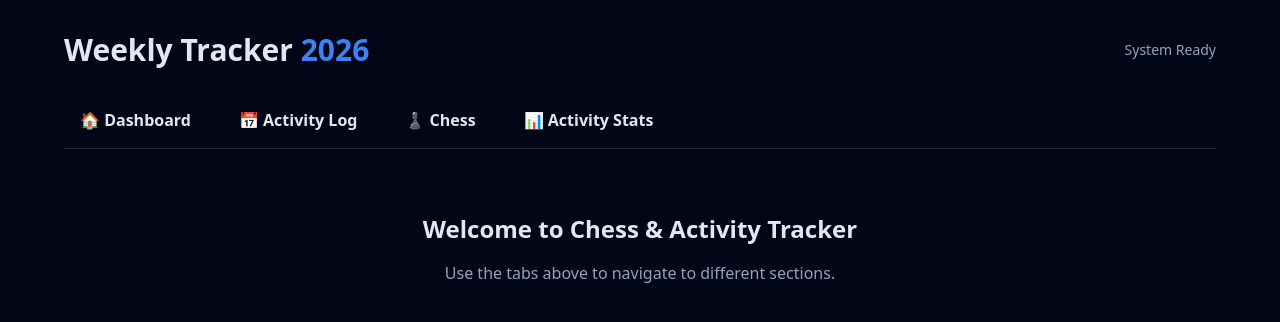
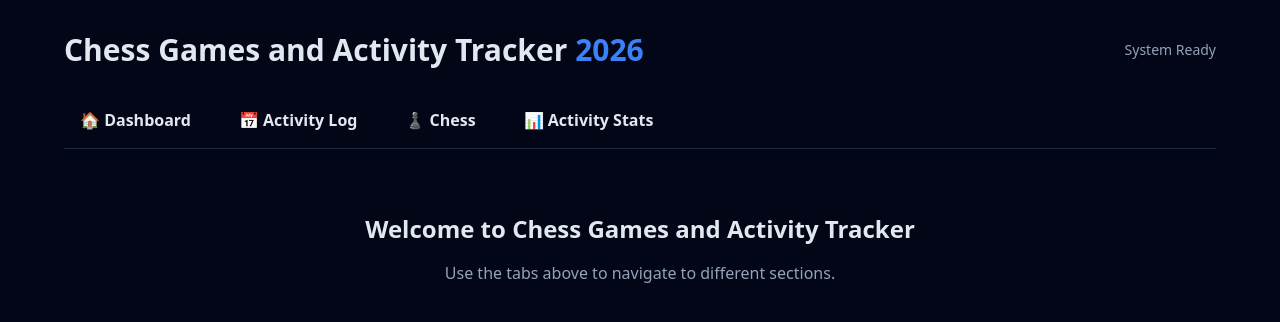
Before and after one commit to MariaRigaki/chess-tracker, a FastAPI app: page / in a window 1280 px wide. Shown: the top 322 px of the page. Run offline with FastAPI, Linux system fonts and the light colour scheme; some libraries are stand-ins or nearby versions.

Commit message:
Improved page titles

```diff
--- a/templates/chess_tab.html
+++ b/templates/chess_tab.html
@@ -48,7 +48,7 @@
                     <input type="number" name="opponent_rating" placeholder="Opponent Rating" class="w-full p-2 mb-3 bg-slate-900 border border-slate-700 rounded text-white" required>
                     <input type="datetime-local" name="played_at" class="w-full p-2 mb-3 bg-slate-900 border border-slate-700 rounded text-white" required>
                     <select name="error_category" class="w-full p-2 mb-3 bg-slate-900 border border-slate-700 rounded text-white">
-                        <option value="">No Error Category</option>
+                        <option value="">Category</option>
                         <option value="Tactical Blunder">Tactical Blunder</option>
                         <option value="Positional Error">Positional Error</option>
                         <option value="Opening Theory">Opening Theory</option>
--- a/templates/dashboard.html
+++ b/templates/dashboard.html
@@ -3,7 +3,7 @@
 <head>
     <meta charset="UTF-8">
     <meta name="viewport" content="width=device-width, initial-scale=1.0">
-    <title>2026 Activity & Chess Tracker</title>
+    <title>Chess Games and Activity Tracker</title>
     <script src="https://unpkg.com/htmx.org@1.9.10"></script>
     <script src="https://cdn.tailwindcss.com"></script>
     <style>
@@ -16,7 +16,7 @@
 <body class="p-8 bg-slate-950 text-slate-200">
     <div class="max-w-6xl mx-auto">
         <div class="flex justify-between items-center mb-8">
-            <h1 class="text-3xl font-bold">Weekly Tracker <span class="text-blue-500">2026</span></h1>
+            <h1 class="text-3xl font-bold">Chess Games and Activity Tracker <span class="text-blue-500">2026</span></h1>
             <div id="sync-status" class="text-sm text-slate-400">
                 System Ready
             </div>
--- a/templates/dashboard_content.html
+++ b/templates/dashboard_content.html
@@ -1,4 +1,4 @@
 <div class="text-center py-8">
-    <h2 class="text-2xl font-bold mb-4">Welcome to Chess & Activity Tracker</h2>
+    <h2 class="text-2xl font-bold mb-4">Welcome to Chess Games and Activity Tracker</h2>
     <p class="text-slate-400">Use the tabs above to navigate to different sections.</p>
 </div>
--- a/templates/log_view.html
+++ b/templates/log_view.html
@@ -47,7 +47,7 @@
 
                 <div class="flex flex-col md:col-span-1">
                     <label class="text-xs text-slate-400 mb-1">Comment/Notes</label>
-                    <input type="text" name="comment" placeholder="How did it go?" class="bg-slate-800 border border-slate-700 p-2 rounded text-white outline-none focus:border-blue-500">
+                    <input type="text" name="comment" placeholder="What did you work on?" class="bg-slate-800 border border-slate-700 p-2 rounded text-white outline-none focus:border-blue-500">
                 </div>
 
                 <div class="flex items-end">
```
